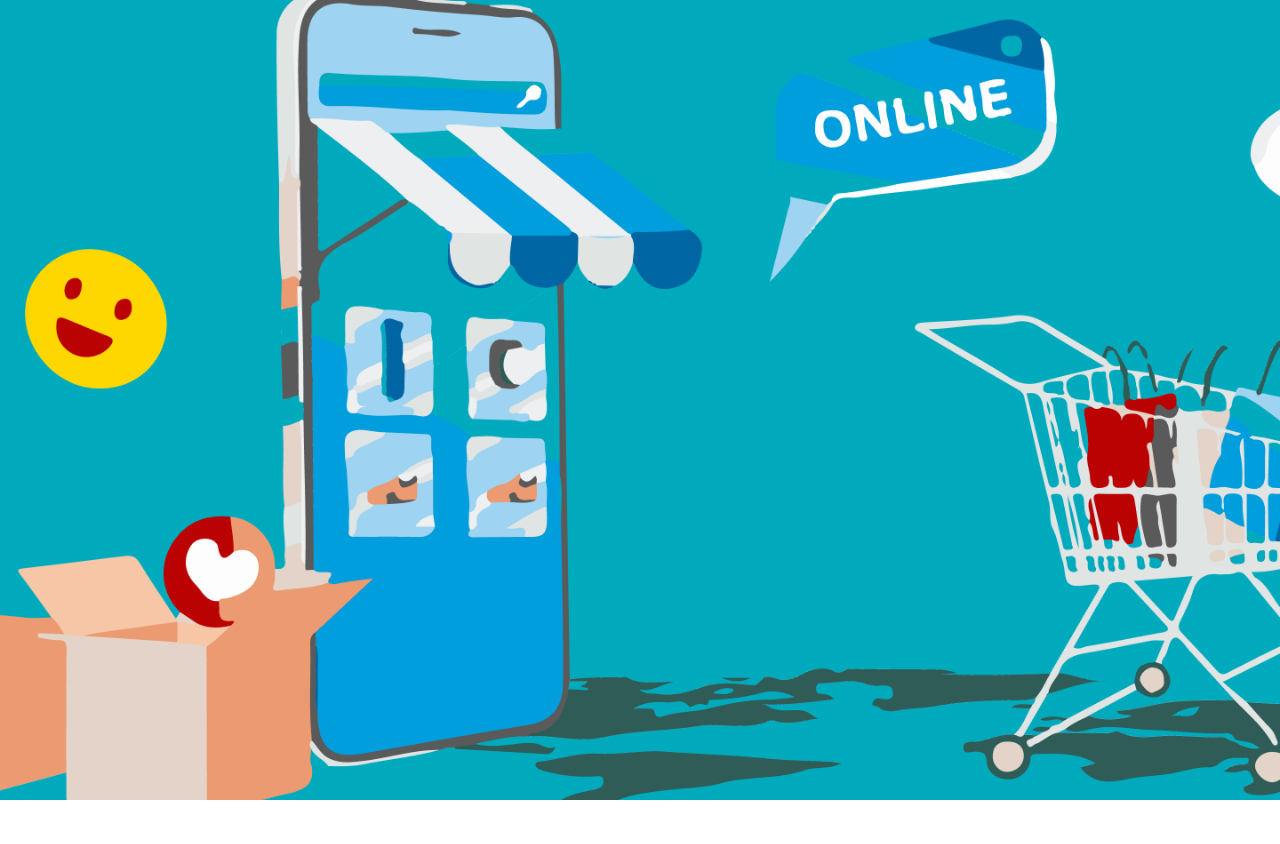
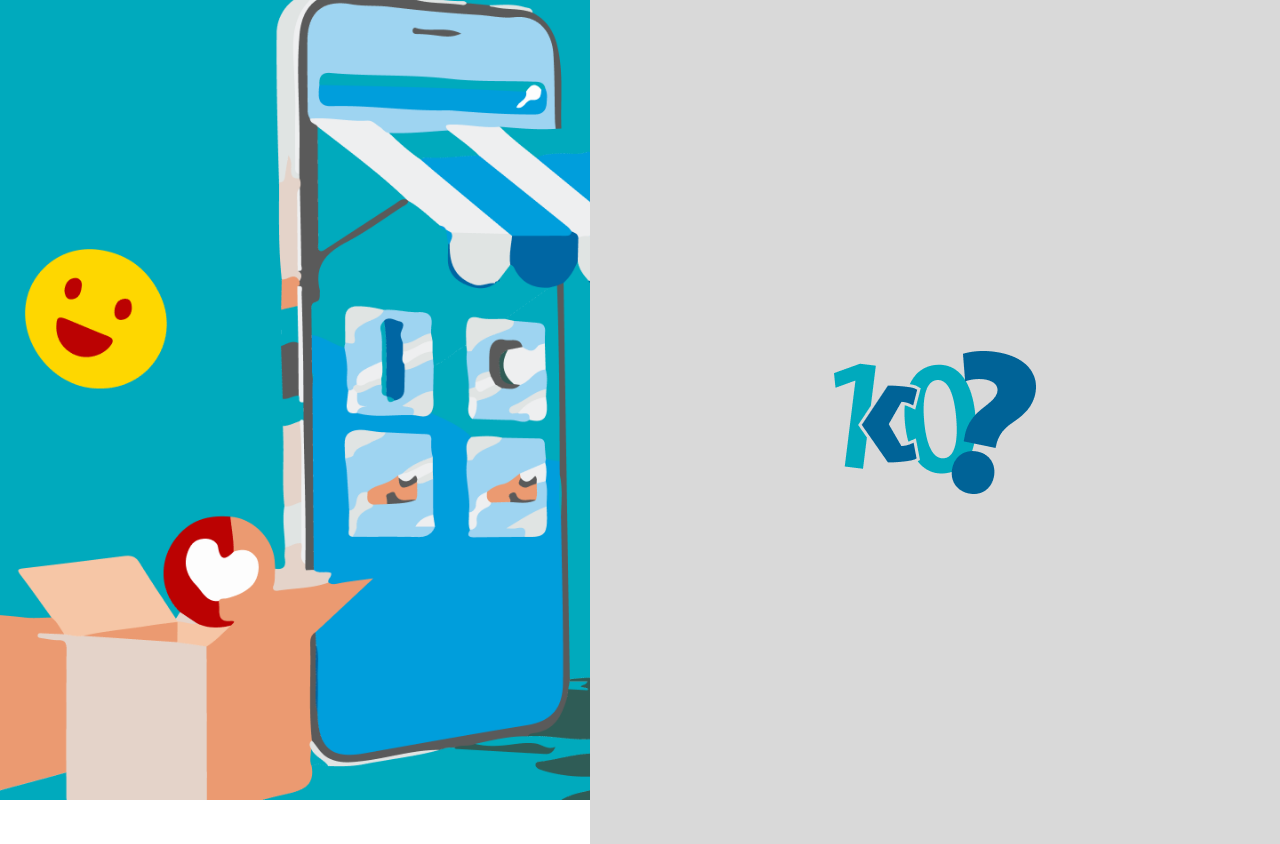
Before and after one commit to juliossena/vendas-online-web, a React (Vite) app: page / in a window 1280 px wide. Before the commit the page ends 800 px from the top, so only its background shows below. Built offline with nearby package versions, Linux system fonts and the light colour scheme.

Commit message:
feat: create Login component

```diff
--- /dev/null
+++ b/src/main.css
@@ -0,0 +1,3 @@
+body {
+    margin: 0px;
+}
--- a/src/main.tsx
+++ b/src/main.tsx
@@ -1,3 +1,5 @@
+import './main.css';
+
 import React from 'react';
 import ReactDOM from 'react-dom/client';
 
--- a/src/modules/login/screens/LoginScreen.tsx
+++ b/src/modules/login/screens/LoginScreen.tsx
@@ -1,10 +1,21 @@
-import { BackgroundImage } from '../styles/loginScreen.styles';
+import {
+  BackgroundImage,
+  ContainerLogin,
+  ContainerLoginScreen,
+  LimitedContainer,
+  LogoImage,
+} from '../styles/loginScreen.styles';
 
 const LoginScreen = () => {
   return (
-    <div>
+    <ContainerLoginScreen>
+      <ContainerLogin>
+        <LimitedContainer>
+          <LogoImage src="./logo.png" />
+        </LimitedContainer>
+      </ContainerLogin>
       <BackgroundImage src="./background.png" />
-    </div>
+    </ContainerLoginScreen>
   );
 };
 
--- a/src/modules/login/styles/loginScreen.styles.ts
+++ b/src/modules/login/styles/loginScreen.styles.ts
@@ -1,4 +1,10 @@
 import styled from 'styled-components';
+
+export const ContainerLoginScreen = styled.div`
+  width: 100%;
+  display: flex;
+  justify-content: right;
+`;
 
 export const BackgroundImage = styled.img`
   position: absolute;
@@ -7,4 +13,25 @@ export const BackgroundImage = styled.img`
   width: 100%;
   height: 100vh;
   object-fit: cover;
+  z-index: -1;
 `;
+
+export const LogoImage = styled.img``;
+
+export const ContainerLogin = styled.div`
+  display: flex;
+  align-items: center;
+  justify-content: center;
+  background-color: #d9d9d9;
+  padding: 22px;
+  width: 100%;
+  height: 100vh;
+  max-width: 646px;
+`;
+
+export const LimitedContainer = styled.div`
+  width: 100%;
+  max-width: 498px;
+  display: flex;
+  justify-content: center;
+`;
```
Also changed, not shown: public/logo.png (added).
